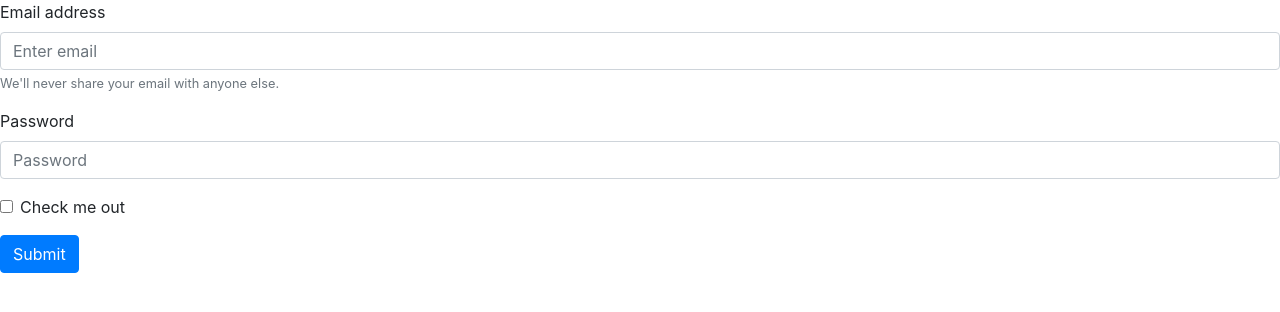
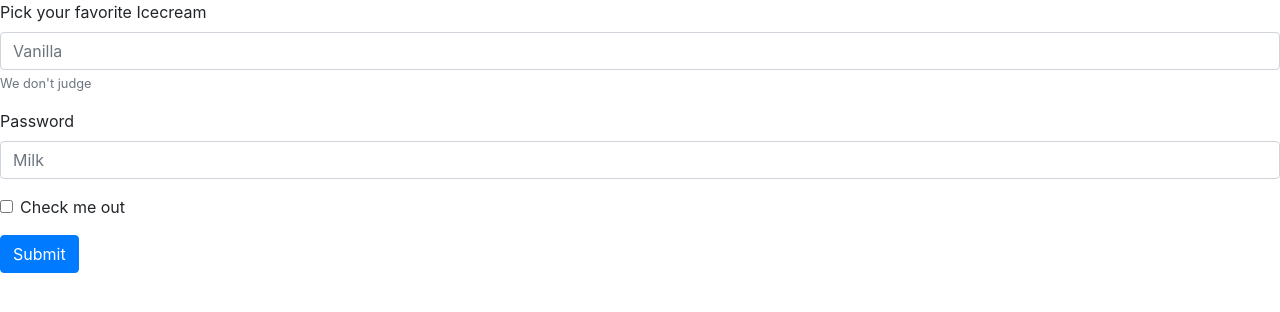
Before and after one commit to simont1/softdev, a plain HTML site: page 21_bt_cows_liangK_tsuiS/bootstrap/forms.html in a window 1280 px wide. Drawn offline with nearby package versions, Linux system fonts and the light colour scheme.

Commit message:
added 21

```diff
--- a/21_bt_cows_liangK_tsuiS/bootstrap/forms.html
+++ b/21_bt_cows_liangK_tsuiS/bootstrap/forms.html
@@ -13,13 +13,13 @@
   </head>
   <body>
     <form><div class="form-group">
-	<label for="exampleInputEmail1">Email address</label>
-	<input type="email" class="form-control" id="exampleInputEmail1" aria-describedby="emailHelp" placeholder="Enter email">
-	<small id="emailHelp" class="form-text text-muted">We'll never share your email with anyone else.</small>
+	<label for="Ice Cream Flavors">Pick your favorite Icecream</label>
+	<input class="form-control" placeholder="Vanilla">
+	<small class="form-text text-muted">We don't judge</small>
       </div>
       <div class="form-group">
 	<label for="exampleInputPassword1">Password</label>
-	<input type="password" class="form-control" id="exampleInputPassword1" placeholder="Password">
+	<input type = "chocolate" class="form-control" placeholder="Milk">
       </div>
       <div class="form-group form-check">
 	<input type="checkbox" class="form-check-input" id="exampleCheck1">
```
Also changed, not shown: 21_bt_cows_liangK_tsuiS/bootstrap/index.html (+1 -1 lines), 21_bt_cows_liangK_tsuiS/bootstrap/table.html (+2 -3 lines).
